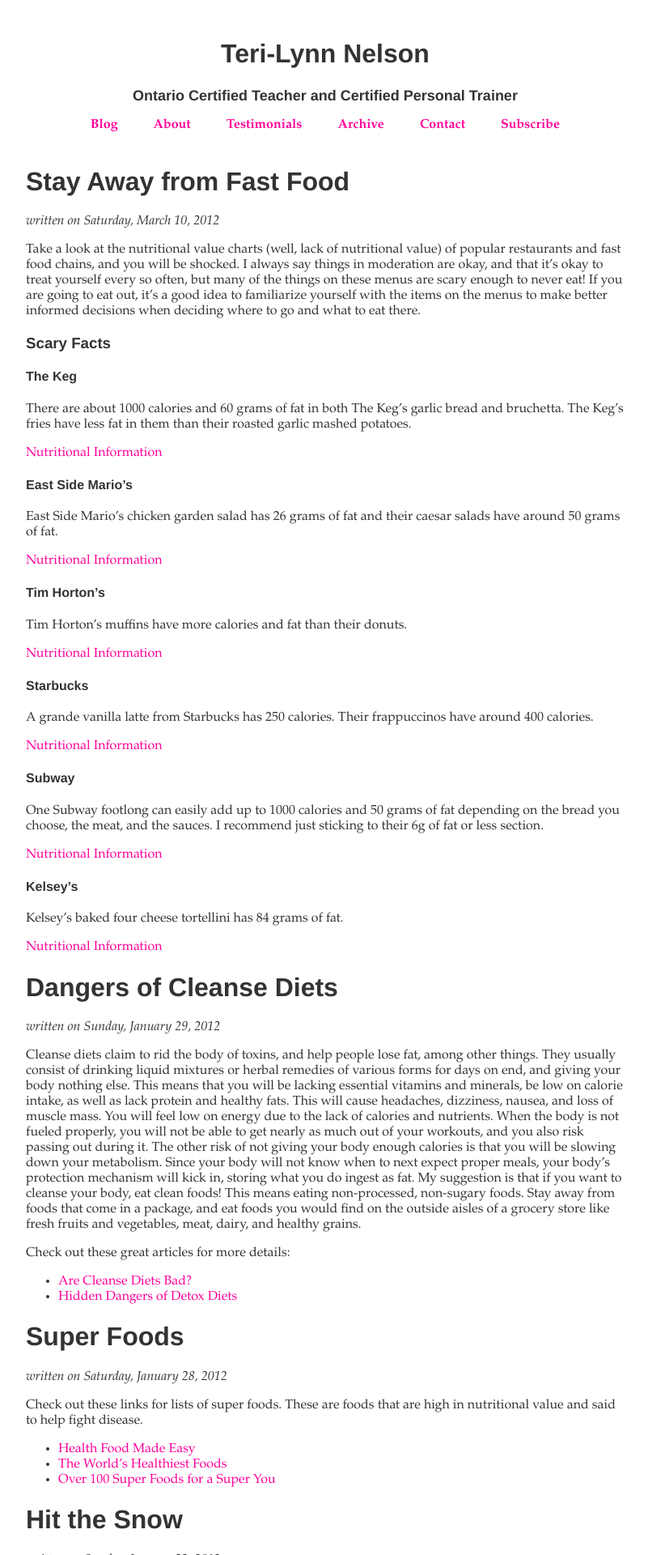
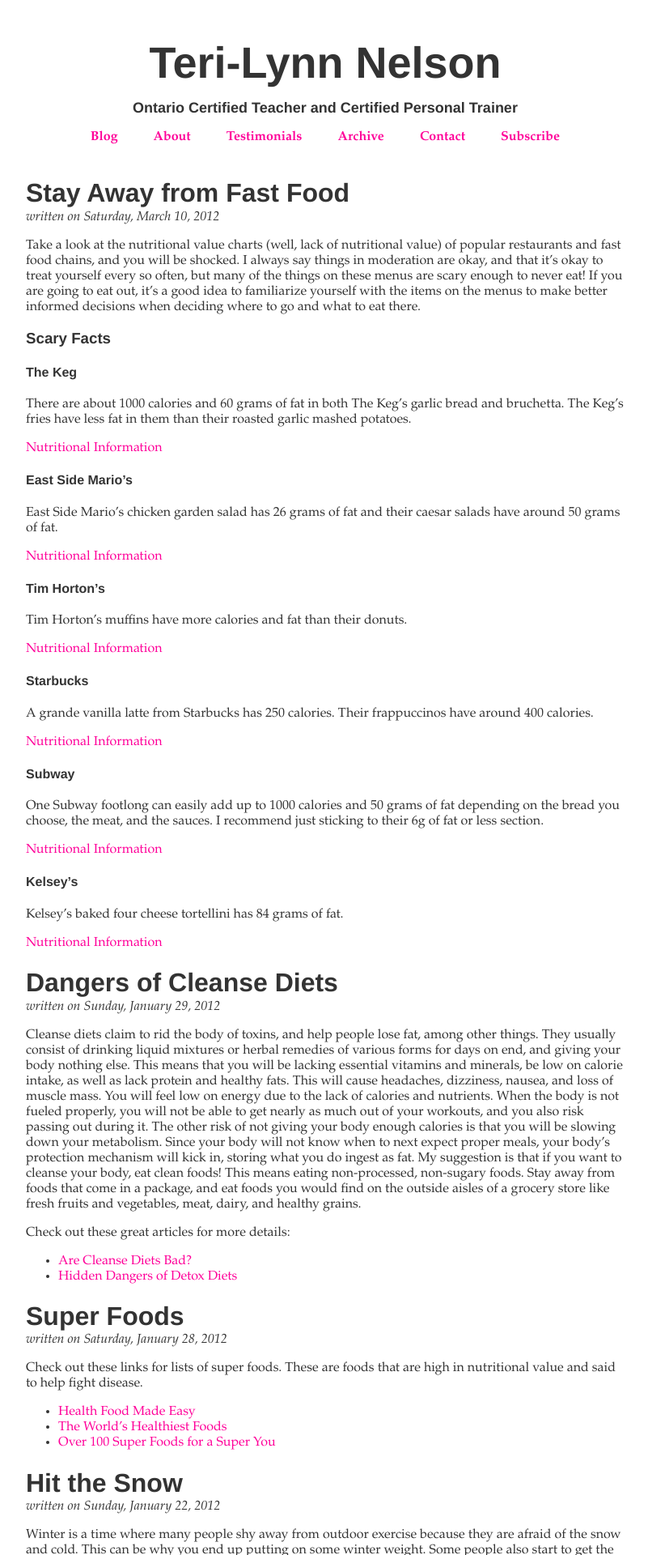
Before and after one commit to teri-lynn/teri-lynn.github.com, a Jekyll site: the page built from index.html, in a window 1280 px wide. Shown: the top 1920 px of the page at 81% size, without its empty margins (238-1039 px from the left). Built offline with Jekyll 4.4.1, drawn with Linux system fonts in a browser that asks for light colours; some web fonts are replaced; Markdown is read by kramdown in place of the engine named in the settings.

Commit message:
Adjusted some styling.

```diff
--- a/_includes/post.html
+++ b/_includes/post.html
@@ -1,9 +1,9 @@
 <header>
   <h1>{{ post.title }}</h1>
-  <span class="date">written on
+  <div class="date">written on
     <time datetime="{{ post.date | date_to_xmlschema }}">
       {{ post.date | date: '%A, %B %d, %Y' }}
     </time>
-  </span>
+  </div>
 </header>
 {{ post.content }}
--- a/static/style.css
+++ b/static/style.css
@@ -27,11 +27,18 @@
 
 .date {
   font-style: italic;
+  margin-top: -20px;
 }
 
 #header {
   text-align: center;
   padding-bottom: 20px;
+}
+
+#header h1 {
+  font-size: 54px;
+  line-height: 58px;
+  margin: 10px 0;
 }
 
 #header h1 a {
```
